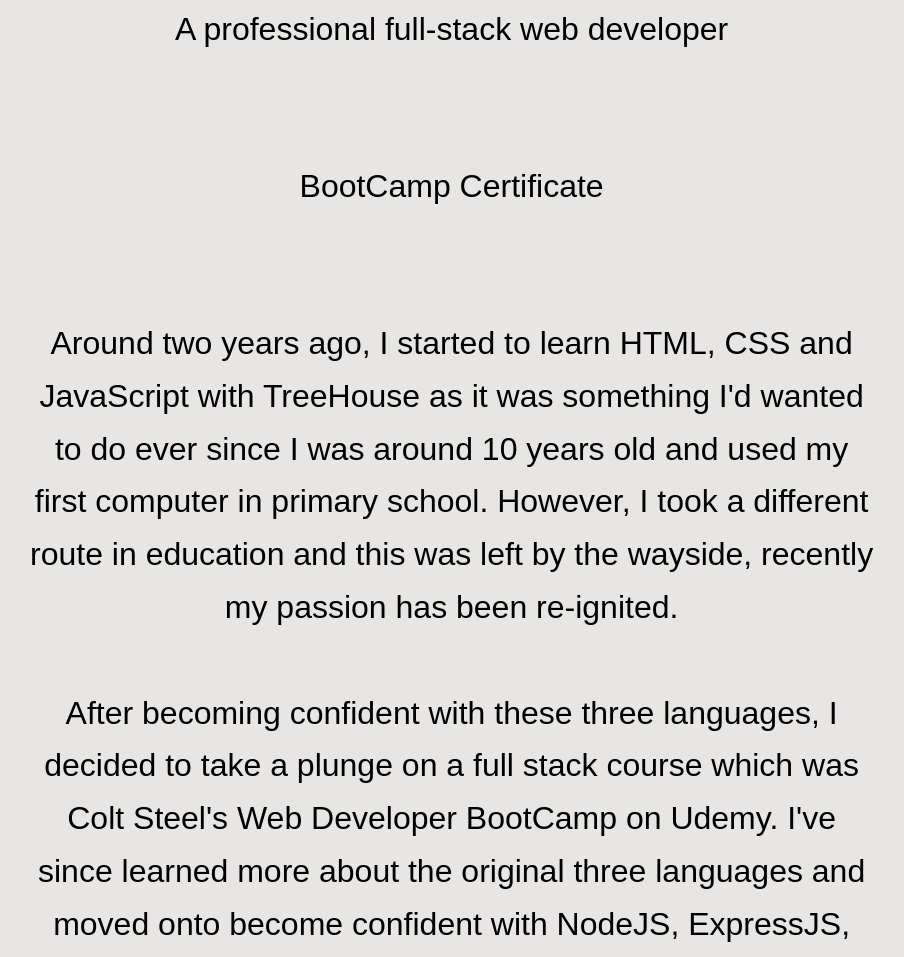
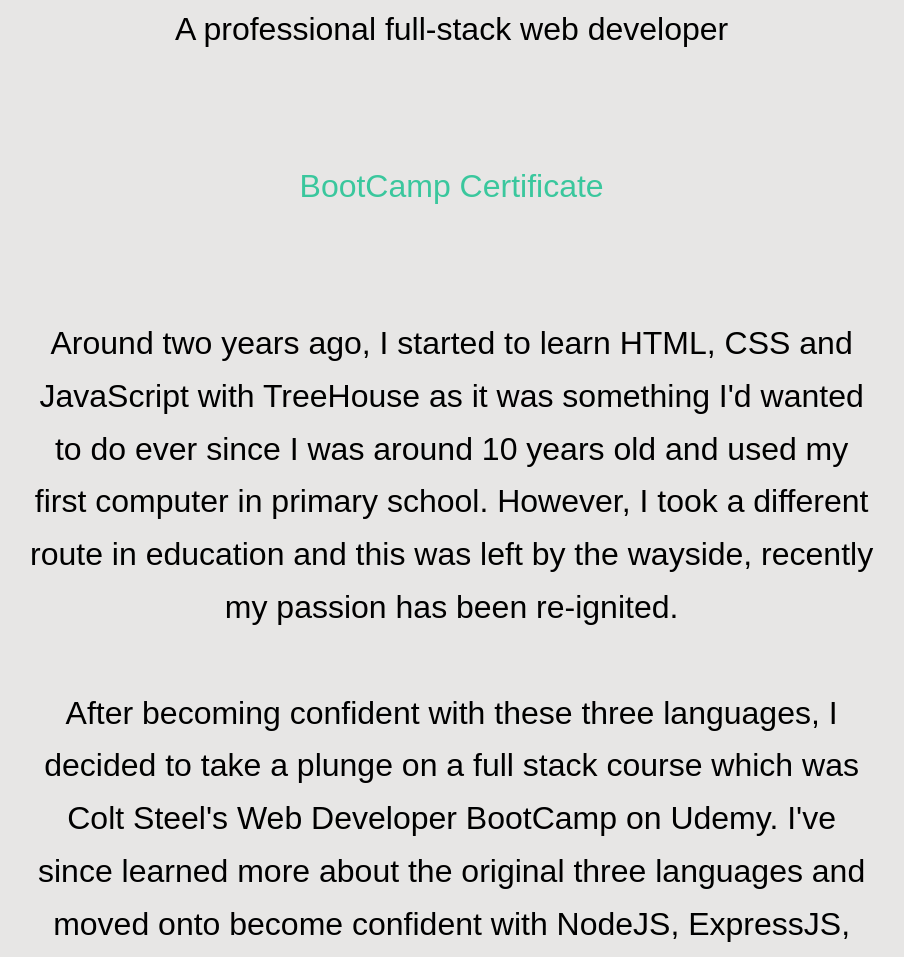
Before and after one commit to Pawson1988/Portfolio, a plain HTML site: page index.html in a window 1280 px wide. Shown: the part 1625-2582 px from the top of the page, without its empty margins (188-1092 px from the left). Drawn offline with Linux system fonts and the light colour scheme.

Commit message:
style for certificate link

```diff
--- a/index.css
+++ b/index.css
@@ -147,6 +147,14 @@ section > div > p:last-of-type {
     align-self: center;
     margin-bottom: 6%;
     margin-top: 2%;
+}
+
+.certificate-link {
+    color: rgb(58, 199, 157);
+}
+
+.certificate-link:hover {
+    color: rgb(18, 128, 95);
 }
 
 /* Skills section styles */
--- a/index.html
+++ b/index.html
@@ -37,7 +37,7 @@
                 <img src="./images/user.png" alt="person icon about section">
                 <p>A professional full-stack web developer</p>
 
-                <p><a href="./images/BootcampCertificate.pdf">BootCamp Certificate</a></p>
+                <p class="certificate-link"><a href="./images/BootcampCertificate.pdf">BootCamp Certificate</a></p>
 
                 <p>Around two years ago, I started to learn HTML, CSS and JavaScript with TreeHouse as it was something I'd wanted to do ever since I was around 10 years old and used my first computer in primary school. However, I took a different route in education and this was left by the wayside, recently my passion has been re-ignited.
                     <br>
```
